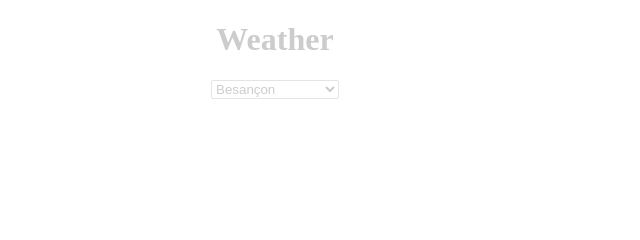
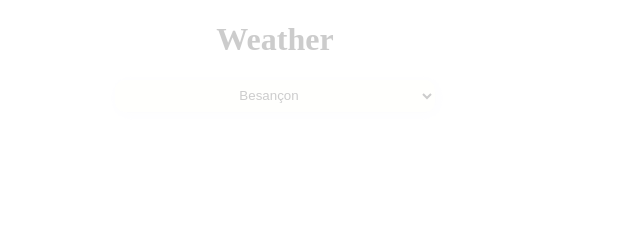
Before and after one commit to antoine-codeur/Weather_App, a plain HTML site: page index.html in a window 1280 px wide. Shown: the top 240 px of the page, 365-1005 px from the left. Drawn offline with Linux system fonts and the light colour scheme; some packages are replaced by stand-ins of ours; a script that the page names is missing.

Commit message:
selector css

```diff
--- a/style.css
+++ b/style.css
@@ -35,3 +35,16 @@ body, html {
   font-size: 20px;
   color: #333;
 }
+#city-selector {
+  height: 32px;
+  width: 25%;
+  text-align: center;
+  background-color: #ffffe550;
+  border-radius: 10px;
+  border: none;
+  outline: none;
+  box-shadow: 2px 2px 10px #dcdcf550;
+}
+#city-selector:focus {
+  outline: 1px solid #333;
+}
```
